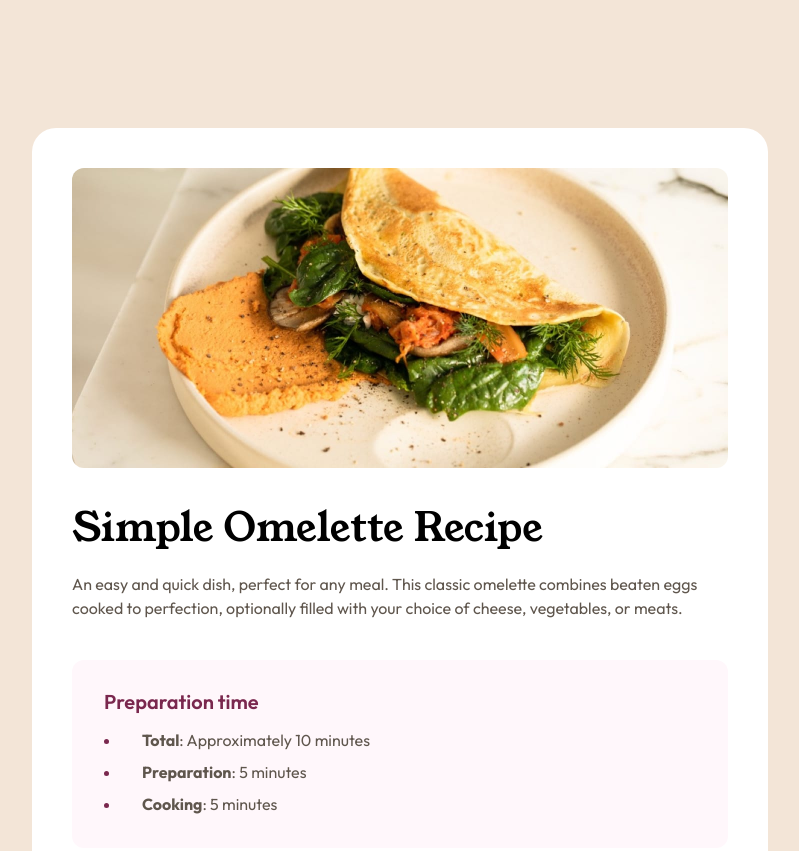
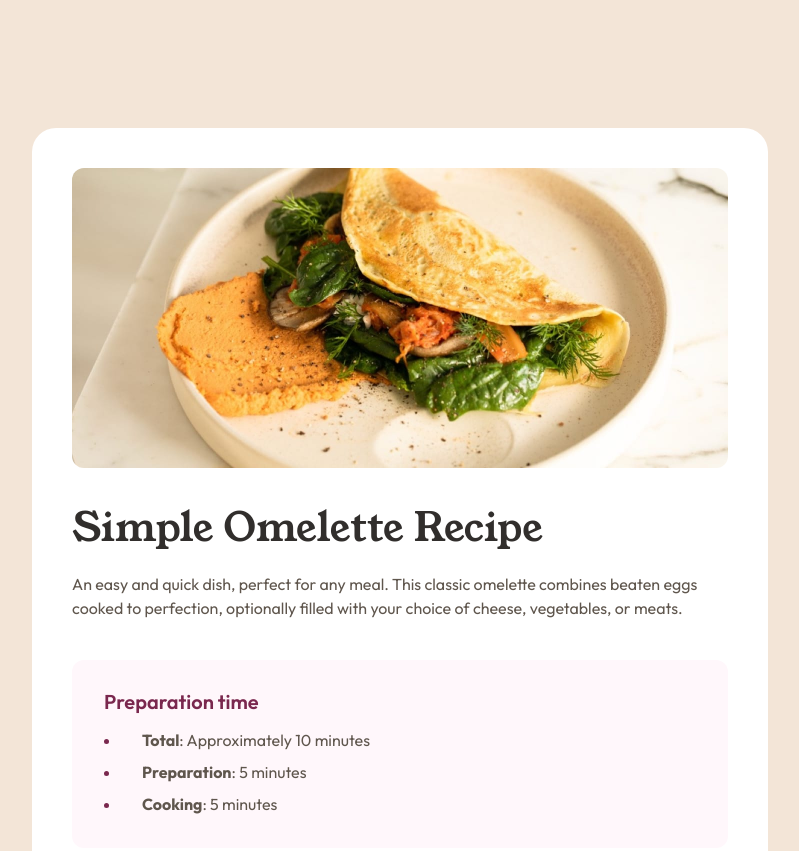
Before and after one commit to DAJ350/recipe-page-main, a plain HTML site: page index.html in a window 1280 px wide. Shown: the top 851 px of the page, without its empty margins (240-1039 px from the left). Drawn offline with Linux system fonts and the light colour scheme.

Commit message:
css correction

```diff
--- a/styles.css
+++ b/styles.css
@@ -125,7 +125,7 @@ section.description {
   text-align: left;
 }
 
-section.descriptoin h1 {
+section.description h1 {
   color: var(--stone-900);
 }
 
```
